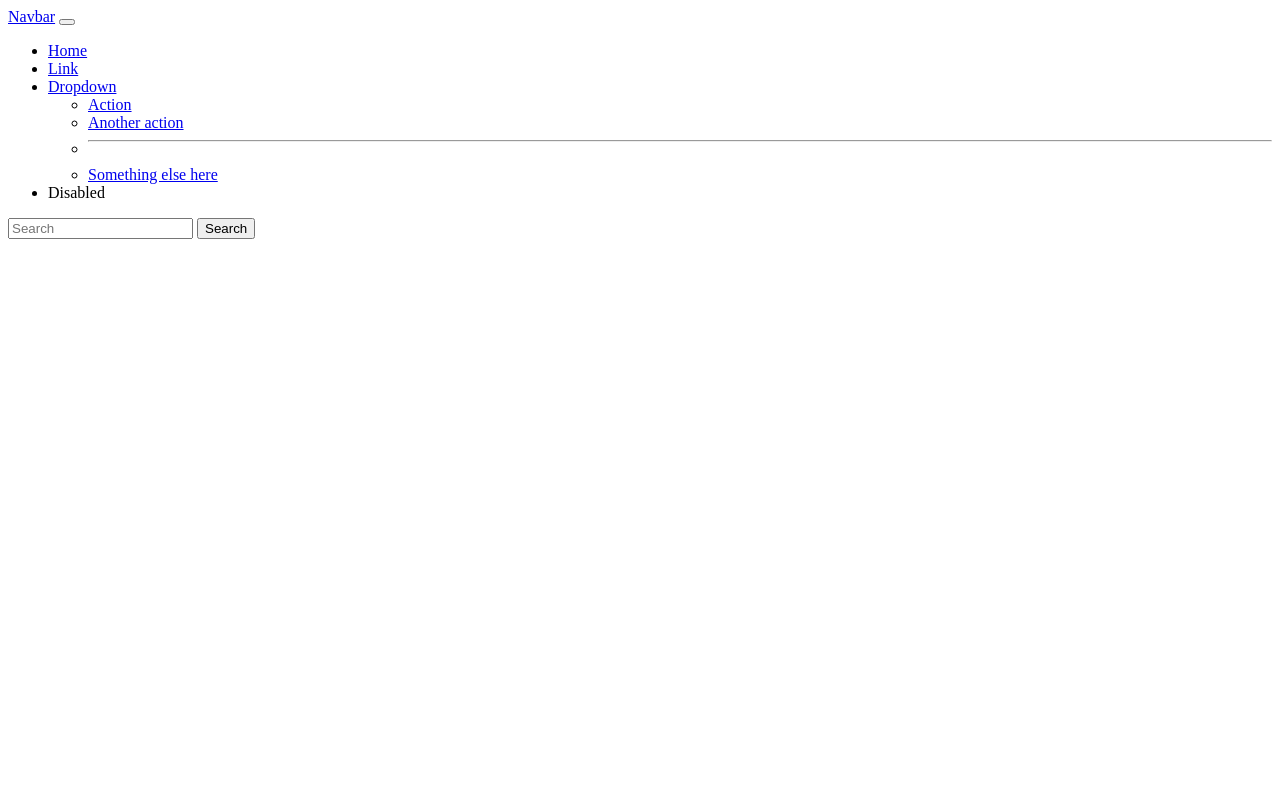
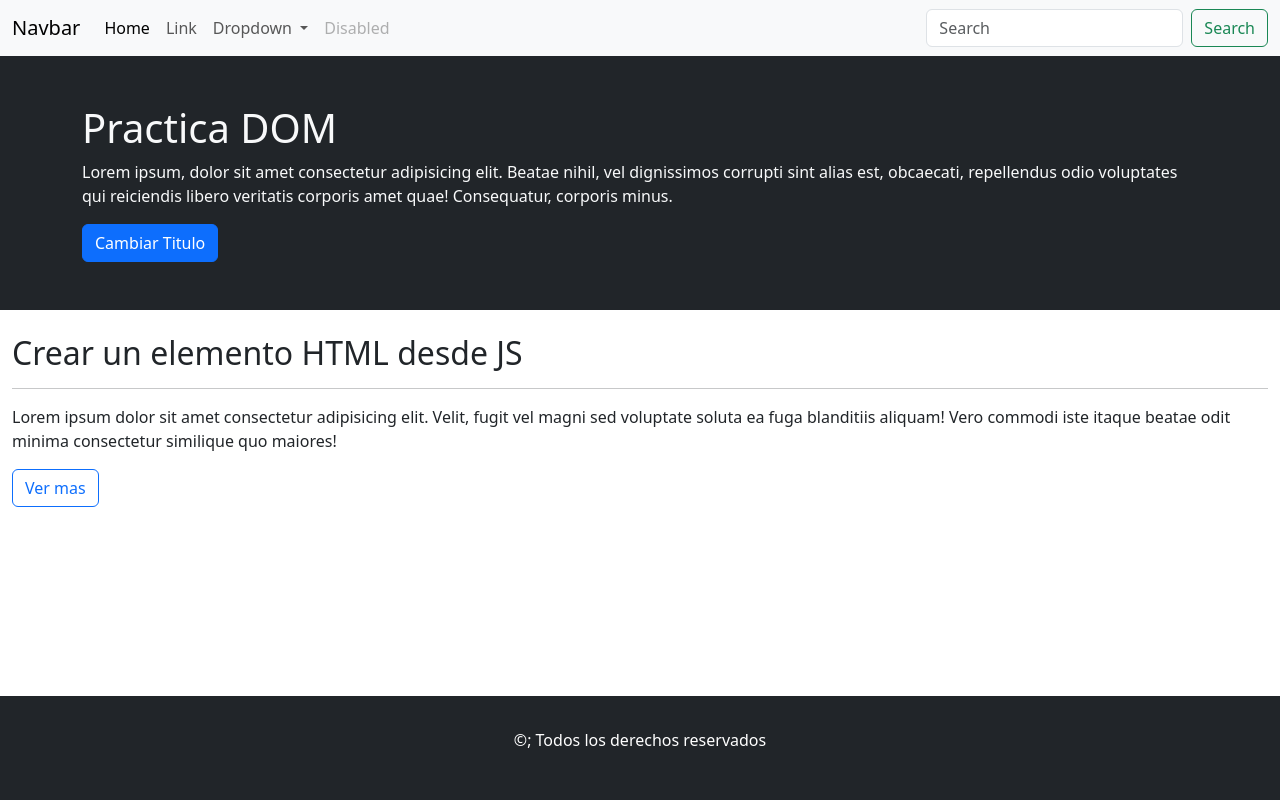
Before and after one commit to JulianIgnacio/ConceptosDOM, a plain HTML site: page index.html in a window 1280 px wide. Drawn offline with Linux system fonts and the light colour scheme.

Commit message:
terminando maquetado

```diff
--- a/css/style.css
+++ b/css/style.css
@@ -0,0 +1,9 @@
+body {
+    min-height: 100vh;
+    display: flex;
+    flex-direction: column;
+}
+
+main {
+    flex-grow: 1;
+}
--- a/index.html
+++ b/index.html
@@ -1,5 +1,5 @@
 <!DOCTYPE html>
-<html lang="en">
+<html lang="en" data-bs-theme="light">
 <head>
     <meta charset="UTF-8">
     <meta http-equiv="X-UA-Compatible" content="IE=edge">
@@ -7,6 +7,8 @@
     <meta name="description" content="Conceptos DOM">
     <meta name="keywords" content="DOM">
     <meta name="author" content="Julian Montenegro">
+    <link rel="stylesheet" href="/css/bootstrap.min.css">
+    <link rel="stylesheet" href="/css/style.css">
     <title>DOM</title>
 </head>
 <body>
@@ -48,7 +50,27 @@
             </div>
           </nav>
     </header>
-    <main></main>
-    <footer></footer>
+    <main>
+        <section class="bg-dark text-light">
+            <div class="container py-5">
+            <h1>Practica DOM</h1>
+            <p>Lorem ipsum, dolor sit amet consectetur adipisicing elit. Beatae nihil, vel dignissimos corrupti sint alias est, obcaecati, repellendus odio voluptates qui reiciendis libero veritatis corporis amet quae! Consequatur, corporis minus.</p>
+            <button class="btn btn-primary">Cambiar Titulo</button>
+        </div>
+        </section>
+        <section class="container-fluid my-4">
+            <h2>Crear un elemento HTML desde JS</h2>
+            <hr>
+            <p>Lorem ipsum dolor sit amet consectetur adipisicing elit. Velit, fugit vel magni sed voluptate soluta ea fuga blanditiis aliquam! Vero commodi iste itaque beatae odit minima consectetur similique quo maiores!</p>
+            <button class="btn btn-outline-primary">Ver mas</button>
+        </section>
+    </main>
+    <footer class="container-fluid bg-dark py-3 mt-2">
+        <section class="d-flex justify-content-center text-white align-items-center py-3">
+        <p>&copy;; Todos los derechos reservados</p>
+      </section>
+    </footer>
+    <script src="/js/bootstrap.bundle.min.js"></script>
+    <script src="/js/app.js"></script>
 </body>
 </html>
```
